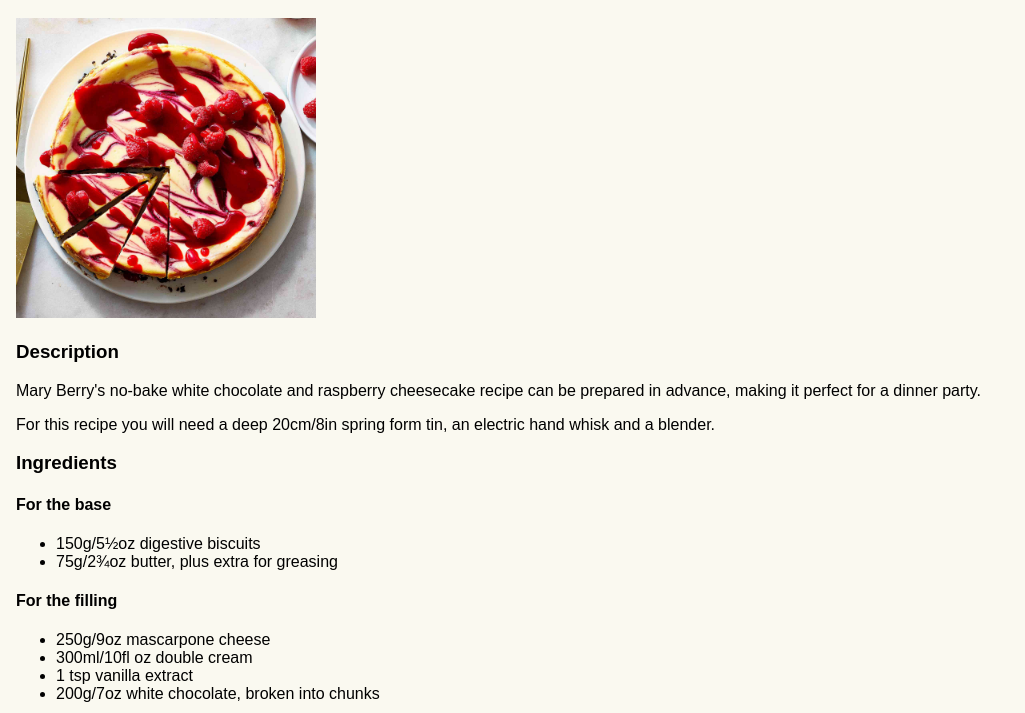
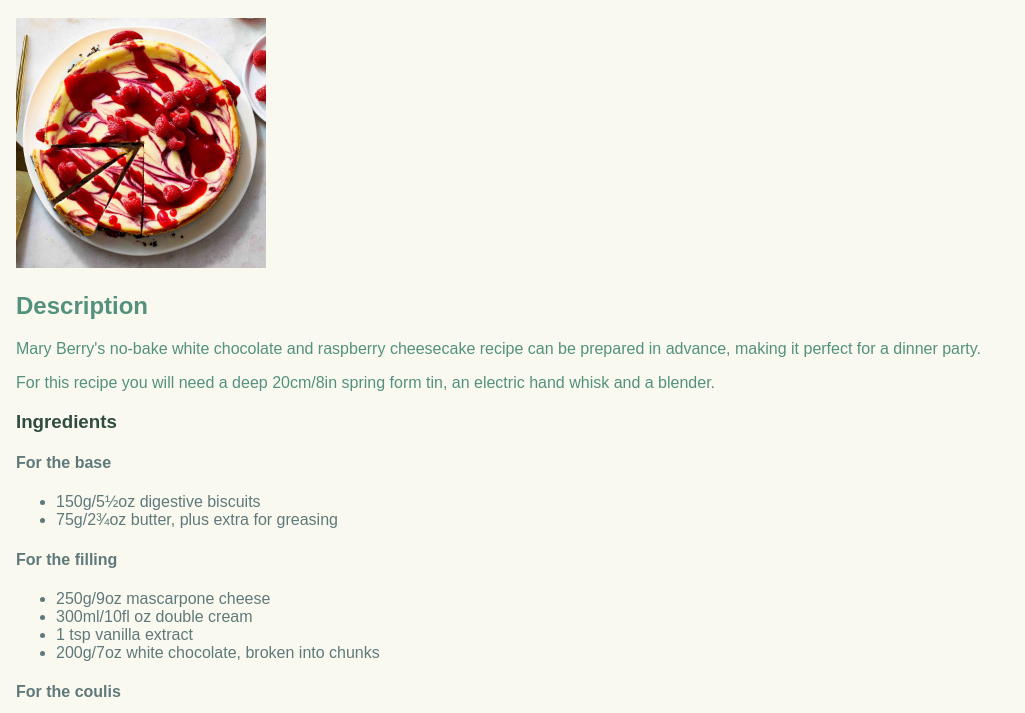
Before and after one commit to aishah-a/odin-recipes, a plain HTML site: page recipes/raspberry_cheesecake.html in a window 1280 px wide. Shown: the part 87-800 px from the top of the page, without its empty margins (0-1025 px from the left). Drawn offline with Linux system fonts and the light colour scheme.

Commit message:
Restyle links and recipe text

```diff
--- a/recipes/raspberry_cheesecake.html
+++ b/recipes/raspberry_cheesecake.html
@@ -10,11 +10,11 @@
     <h1>Raspberry Cheesecake</h1>
     <h5 class="subtitle">by Odin Recipes</h5>
     <img src="./images/raspberry_cheesecake.jpeg" alt="Cheesecake" height="300" width="300">
-    <h3>Description</h3>
-    <p>
+    <h2>Description</h2>
+    <p class="desc">
         Mary Berry's no-bake white chocolate and raspberry cheesecake recipe can be prepared in advance, making it perfect for a dinner party.
     </p>
-    <p>
+    <p class="desc">
         For this recipe you will need a deep 20cm/8in spring form tin, an electric hand whisk and a blender.
     </p>
 
--- a/styles.css
+++ b/styles.css
@@ -53,8 +53,29 @@ a:visited {
 .nav_links {
     display: flex;
     justify-content: space-between;
+    padding: 10px;
 }
 
 a.nav_link {
     font-size: 18px;
 }
+
+h2,
+.desc {
+    color: #53917E;
+}
+
+.recipe li,
+h4 {
+    color: #5f797b;
+}
+
+
+h3 {
+    color: #2F4C3E;
+}
+
+.recipe img {
+    width: 250px;
+    height: auto;
+}
```
Also changed, not shown: recipes/churros.html (+2 -2 lines), recipes/eton_mess.html (+1 -1 lines).
